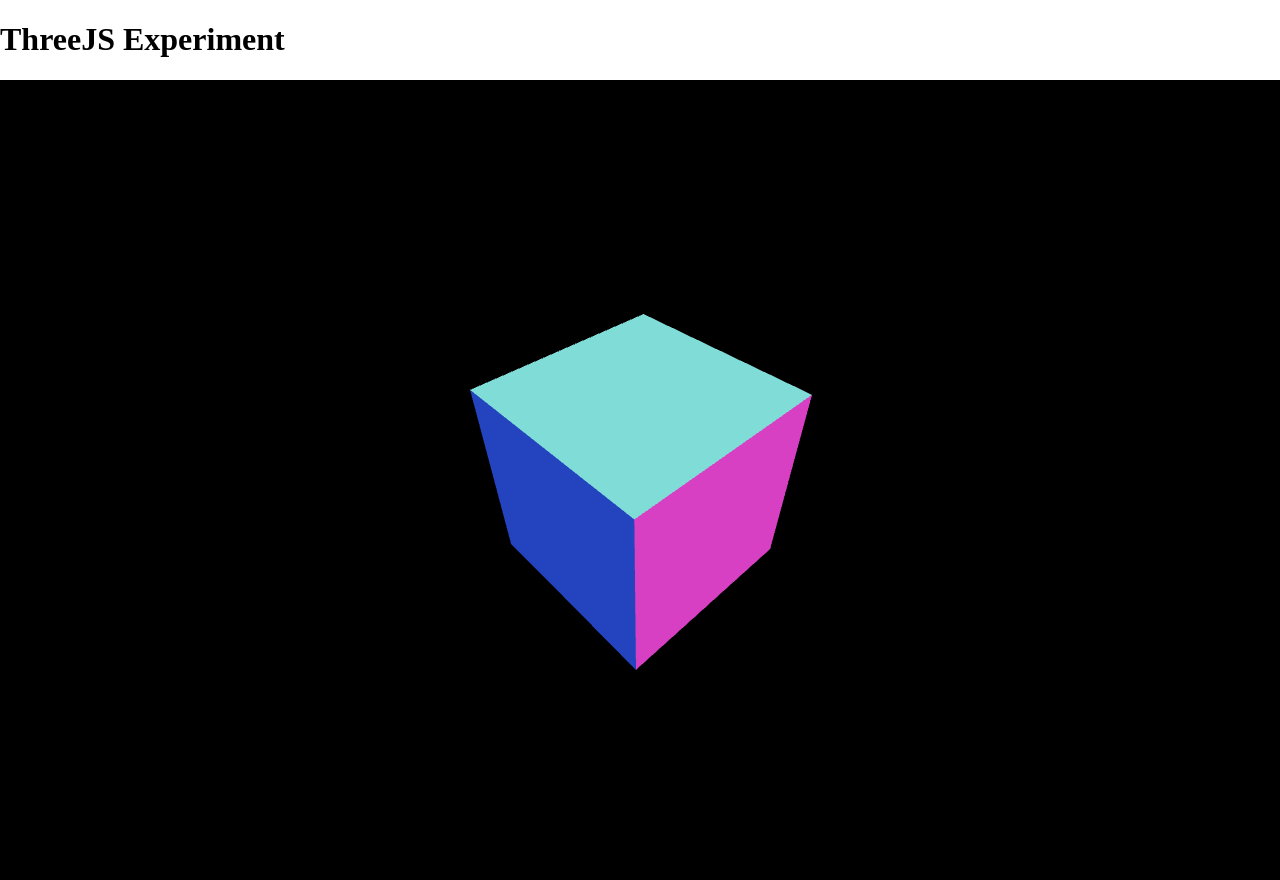
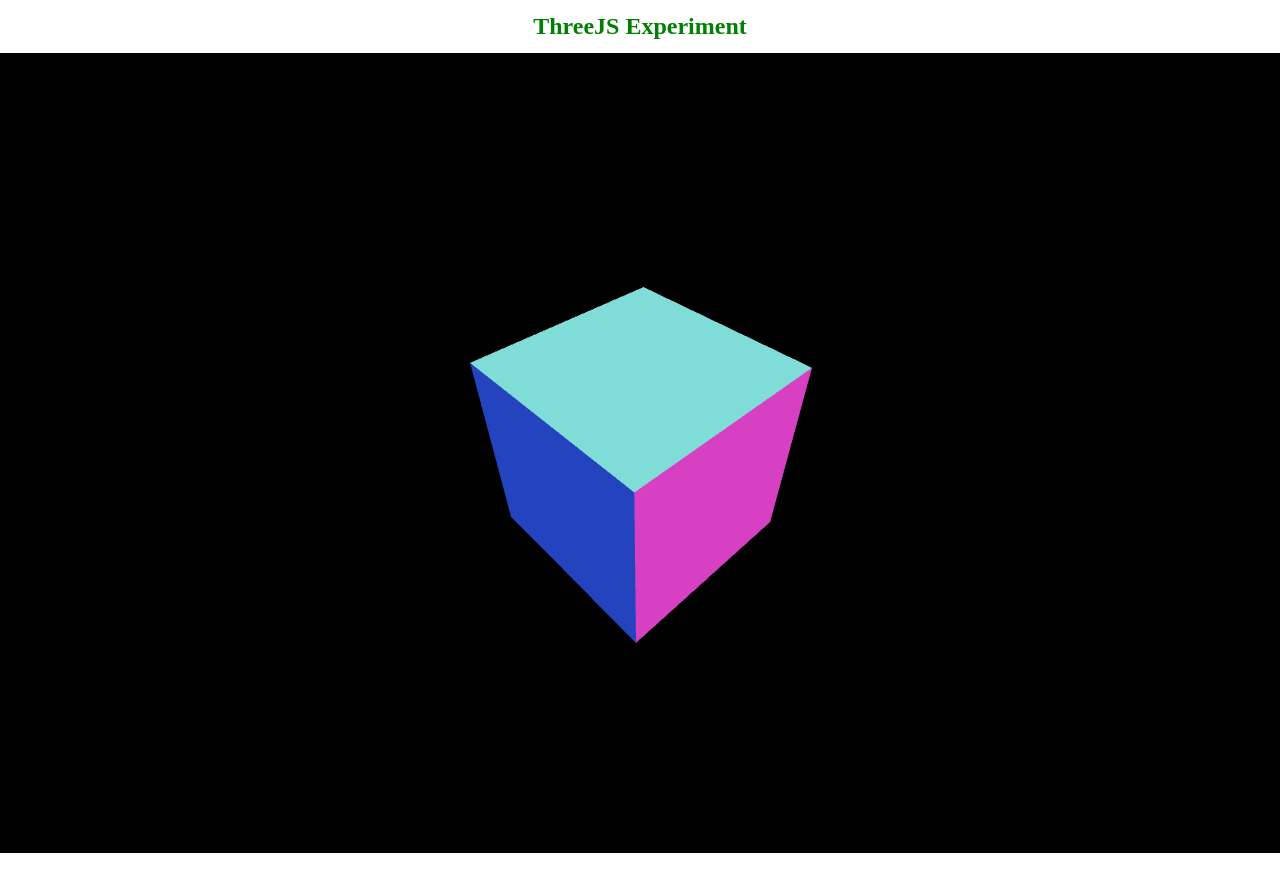
Before and after one commit to RatJuggler/threejs-experiment, a website built with webpack: page src/template.html in a window 1280 px wide. After the commit the page ends 853 px from the top, so only its background shows below. Built offline with nearby package versions, Linux system fonts and the light colour scheme; animation ran at ten frames a second.

Commit message:
Put some styling on the title.

```diff
--- a/src/css/styles.css
+++ b/src/css/styles.css
@@ -1,9 +1,18 @@
 body {
-    margin: 0;
-    overflow: hidden;
+  margin: 0;
+  overflow: hidden;
 }
 
 canvas {
-    width: 100%;
-    height: 100%;
+  width: 100%;
+  height: 100%;
 }
+
+.page-title {
+  font-size: 1.5em;
+  font-weight: bold;
+  text-align: center;
+  word-break: break-all;
+  line-height: 0.85;
+  color: green;
+}
```
